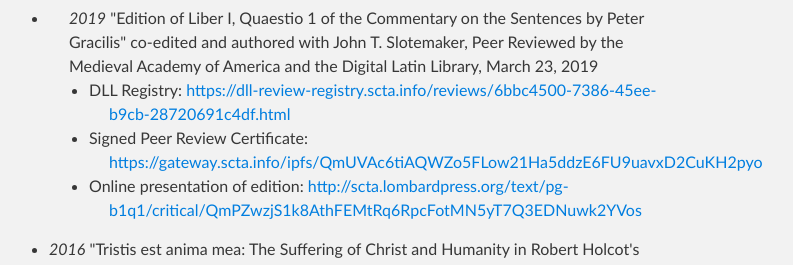
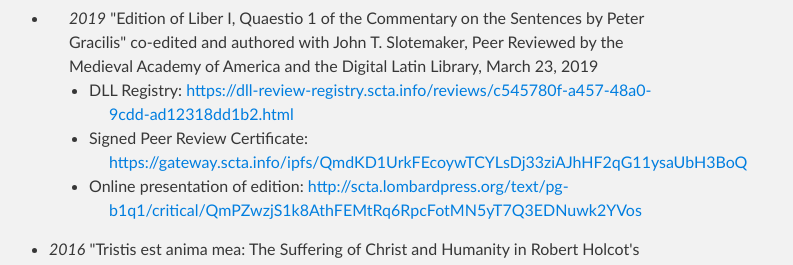
Before and after one commit to jeffreycwitt/jeffreycwitt.github.io, a Jekyll site: the page built from pages/cv.html, in a window 1280 px wide and 900 px high, scrolled down 3385 px, cut to the strip 180-445 px from the top of the window. Shown: the whole strip, without its empty margins (291-1084 px from the left). Built offline with Jekyll 4.4.1, drawn with Linux system fonts in a browser that asks for light colours; some of the changed lines change nothing that is shown.

Commit message:
cv update

```diff
--- a/pages/cv.html
+++ b/pages/cv.html
@@ -347,15 +347,15 @@ permalink: cv
          <ul>
 
             <li class="cv-list">DLL Registry:
-               <a href="https://dll-review-registry.scta.info/reviews/6bbc4500-7386-45ee-b9cb-28720691c4df.html">
-                  https://dll-review-registry.scta.info/reviews/6bbc4500-7386-45ee-b9cb-28720691c4df.html
+               <a href="https://dll-review-registry.scta.info/reviews/c545780f-a457-48a0-9cdd-ad12318dd1b2.html">
+                  https://dll-review-registry.scta.info/reviews/c545780f-a457-48a0-9cdd-ad12318dd1b2.html
                   </a>
 
             </li>
 
             <li class="cv-list">
                Signed Peer Review Certificate:
-               <a href="https://gateway.scta.info/ipfs/QmUVAc6tiAQWZo5FLow21Ha5ddzE6FU9uavxD2CuKH2pyo">https://gateway.scta.info/ipfs/QmUVAc6tiAQWZo5FLow21Ha5ddzE6FU9uavxD2CuKH2pyo</a>
+               <a href="https://gateway.scta.info/ipfs/QmdKD1UrkFEcoywTCYLsDj33ziAJhHF2qG11ysaUbH3BoQ">https://gateway.scta.info/ipfs/QmdKD1UrkFEcoywTCYLsDj33ziAJhHF2qG11ysaUbH3BoQ</a>
 
             </li>
 
```
